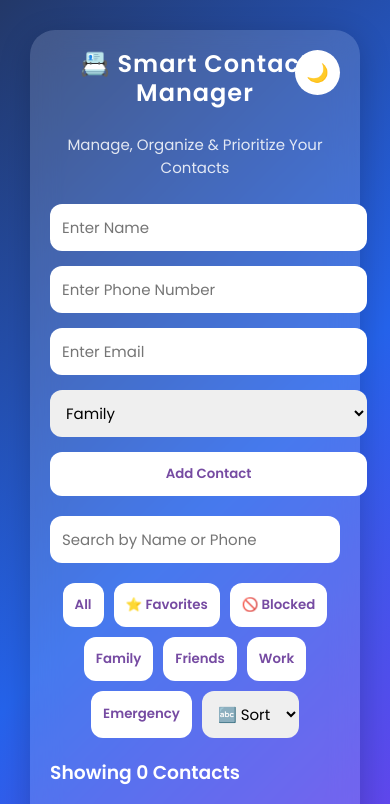
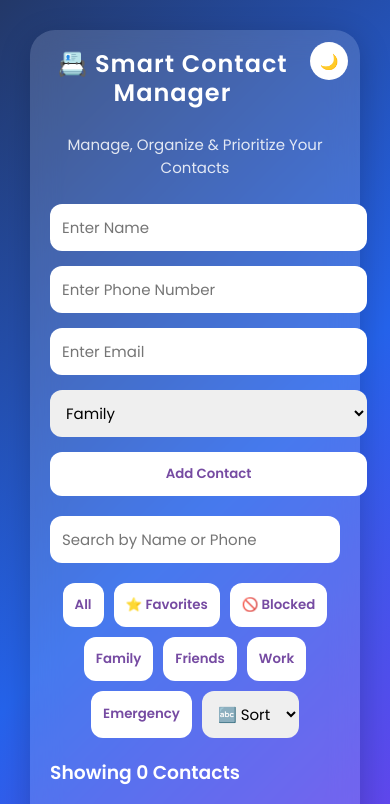
Before and after one commit to sanikagite16/prodigy-sd-03-contact-manager, a plain HTML site: page index.html in a window 390 px wide. Shown: the top 804 px of the page. Drawn offline with Linux system fonts and the light colour scheme.

Commit message:
Final responsive mobile improvements

```diff
--- a/style.css
+++ b/style.css
@@ -419,10 +419,7 @@ text-align:left;
     h1{
         font-size:1.5rem;
         line-height:1.2;
-
-    .contact-form{
-    grid-template-columns:1fr;
-}
+        padding-right:45px;
     }
 
     .container{
@@ -430,19 +427,21 @@ text-align:left;
     }
 
     .action-buttons{
-        flex-wrap: wrap;
+        flex-wrap:wrap;
     }
 
     .contact-form{
-        grid-template-columns: 1fr;
-    }
-
+        grid-template-columns:1fr;
     }
 
     #themeBtn{
-    width:45px;
-    height:45px;
-    font-size:18px;
+        width:38px;
+        height:38px;
+        font-size:15px;
+        top:12px;
+        right:12px;
+    }
+
 }
 
 .filters{
```
Lines whose indentation alone changed are shown as unchanged.
